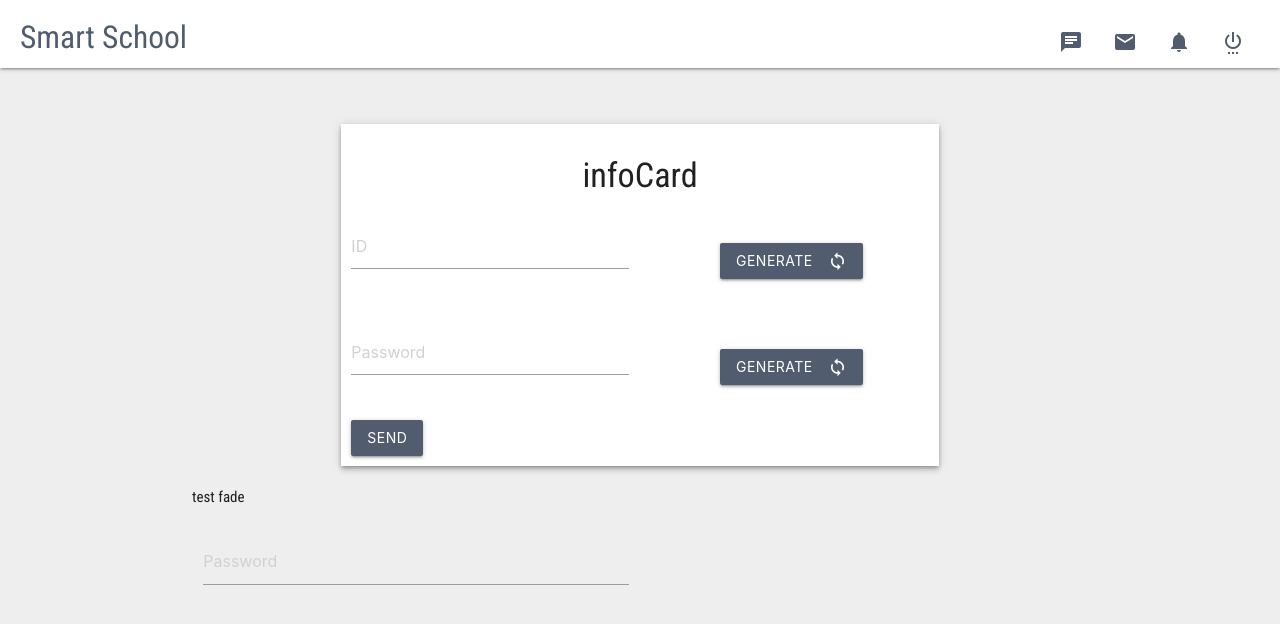
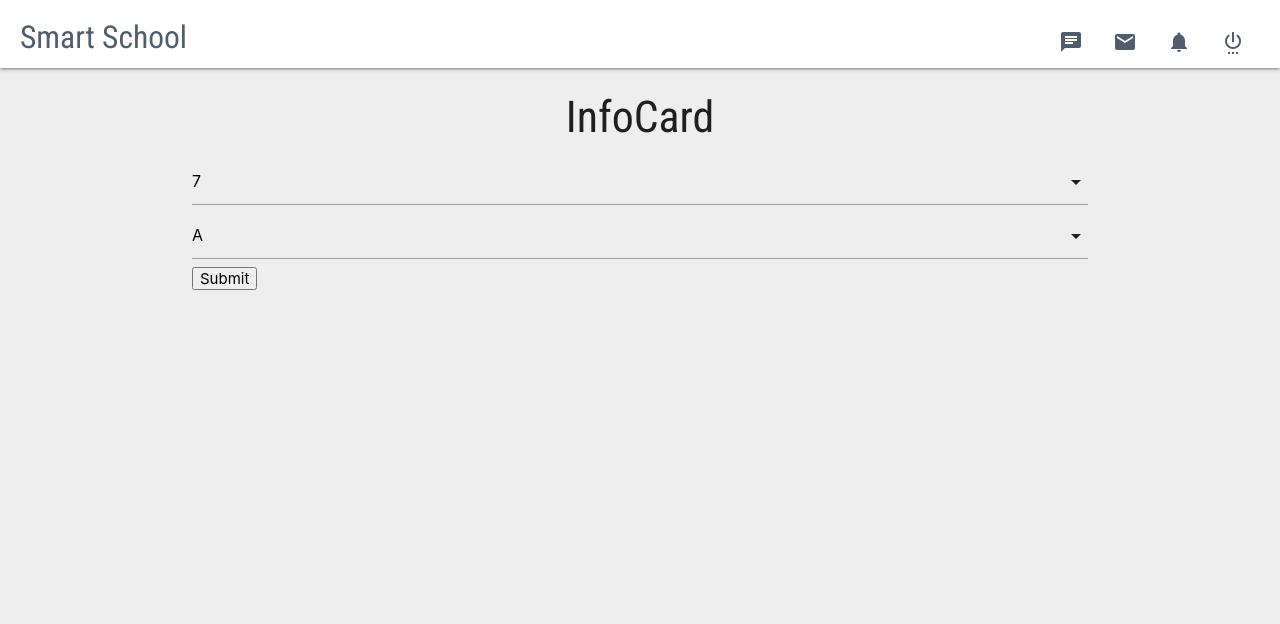
Before and after one commit to SoftwareGroup2019/SmartSchool, a PHP site: page /infoCard.php in a window 1280 px wide. Shown: the top 624 px of the page. Run offline with PHP 8.4, Linux system fonts and the light colour scheme; the visitor is signed in with stand-in values (Sample User, id 1).

Commit message:
Table add

```diff
--- a/admin/include/template/navbar.php
+++ b/admin/include/template/navbar.php
@@ -1,7 +1,7 @@
 <div class="navbar-fixed">
 <nav>
     <div class="nav-wrapper">
-        <a href="dashboard.php" class="brand-logo">Smart School</a>
+        <a href="dashboard.php" class="hide-on-small-only brand-logo">Smart School</a>
         <a href="#" data-target="mobile-demo" class="sidenav-trigger"><i class="material-icons">menu</i></a>
         <ul class="right hide-on-med-and-down">
             <li><a href="">
--- a/admin/index.php
+++ b/admin/index.php
@@ -19,12 +19,6 @@ if($_SERVER['REQUEST_METHOD'] == 'POST')
   $stmt = $conn->prepare("SELECT infoID,password FROM user WHERE infoID = ? AND password = ? AND role = 0");
     $stmt->execute(array($id,$pass));
     $count = $stmt->rowCount();
-
-      echo "test this";
-
-      echo "tawawawawawawawaw";
-
-      echo "dskfsdkf;ksd;fk;sdkf;s";
 
      if($count > 0 ){
 
--- a/admin/infoCard.php
+++ b/admin/infoCard.php
@@ -12,82 +12,82 @@ if(isset($_SESSION['infoID']))
     include 'init.php';
 
 
+
+    $do = isset($_GET['do']) ? $_GET['do'] : 'Manage';
+
+    if ($do == 'Manage'){
     ?>
 
 
+    <h3 class="center">InfoCard</h3>
+
     <div class="container">
 
-        <div class="row" id="hid">
+        <form method="post" action="infoCard.php?do=print">
 
-            <div class="col s12 m4 l2"></div>
+            <select name="cc">
 
-            <div class="z-depth-2 col s12 m4 l8" id="log">
+                <option value="7">7</option>
+                <option value="8">8</option>
+                <option value="9">9</option>
+                <option value="10">10</option>
+                <option value="11">11</option>
+                <option value="12">12</option>
 
-                <h4 class="center">infoCard</h4>
+            </select>
 
-                <div class="row">
 
-                    <div class="input-field col s6">
-                        <input placeholder="ID" id="ID" type="text" class="validate" name="id">
-                    </div>
+            <select name="cc2">
 
-                    <div class="input-field col s6" id="IDGEN">
-                        <button class="btn bgid">
-                            Generate
-                            <i class="material-icons right">loop</i>
-                        </button>
-                    </div>
+                <option value="A">A</option>
+                <option value="B">B</option>
+                <option value="C">C</option>
 
-                </div>
+            </select>
 
-                <div class="row">
-                    <div class="input-field col s6">
-                        <input placeholder="Password" id="Pass" type="text"  class="validate" name="pass">
-                    </div>
+            <input type="submit" name="submit">
 
-                    <div class="input-field col s6" id="PASSGEN">
-                        <button class="btn bgpass">
-                            Generate
-                            <i class="material-icons right">loop</i>
-                        </button>
-                    </div>
-                </div>
+        </form>
 
-                <button class="btn bsend">
-                    Send
-                </button>
+
+    </div>
+
+    <?php
+
+    }
+
+    elseif($do == 'print'){
+
+      if (isset($_POST['submit'])){
+
+
+          $c = $_POST['cc'].$_POST['cc2'];
+          $stmt = $conn->prepare(" SELECT * FROM `student` WHERE class = '$c' ");
+          $stmt->execute();
+          $Result = $stmt->fetchAll();
+          echo "<h4 class='center'>$c</h4>";
+
+          foreach ($Result as $r){
+
+               $pass = $r['password'];
+               $infoid = $r['infoID'];
+              ?>
+
+              <h3><?php echo $pass; ?></h3>
 
 
 
+             <?php
 
 
-            </div>
-
-            <div class="col s12 m4 l2"></div>
-
-        </div>
+          }
 
 
 
-        <div class="row">
-            <p>test fade</p>
-            <div class="input-field col s6">
-                <input placeholder="Password" id="kkk" type="text"  class="validate">
-            </div>
-        </div>
-
-    </div>
+      }
 
 
-
-
-
-
-
-
-
-
-    <?php
+    }
 
 
 
```
Also changed, not shown: admin/dashboard.php (+12 -12 lines).
